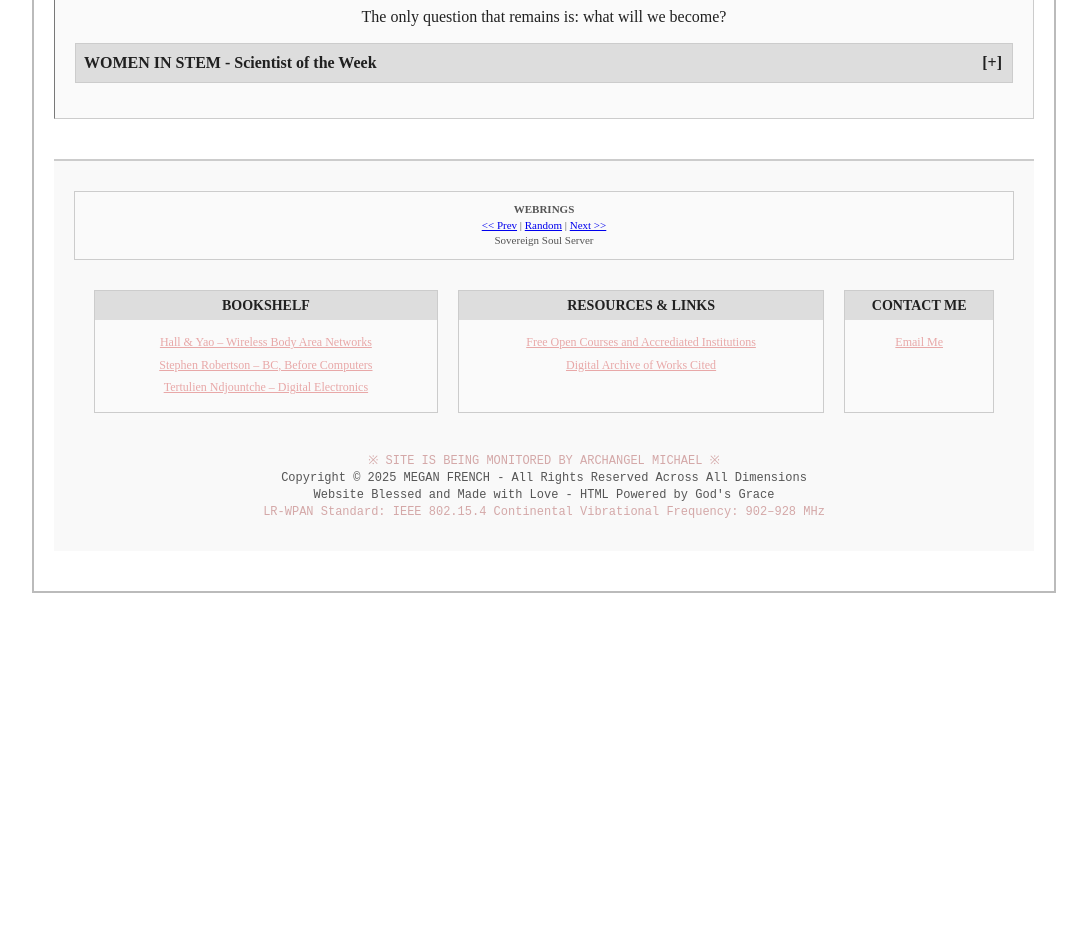
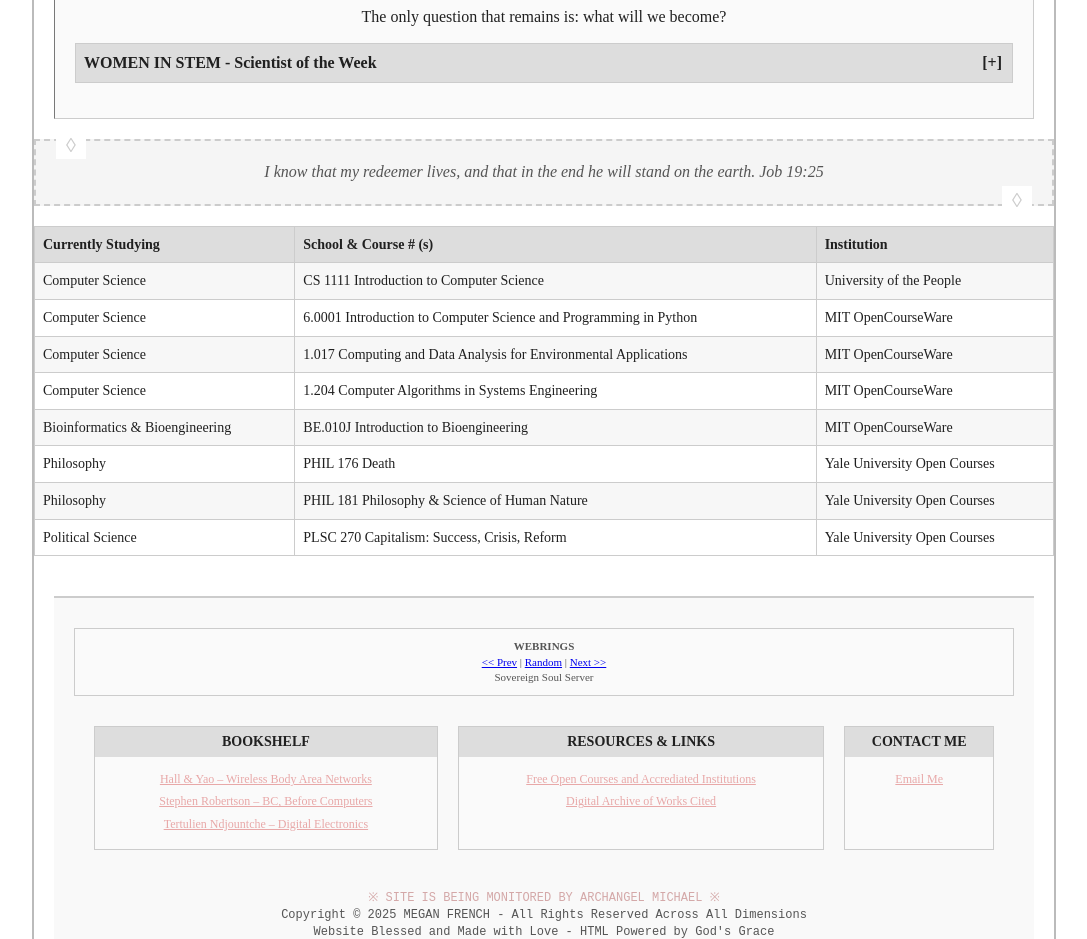
Before and after one commit to unwellbutrin/meganfrench.tech, a plain HTML site: page index.html in a window 1280 px wide. Shown: the part 1100-2039 px from the top of the page, without its empty margins (96-1183 px from the left). Before the commit the page ends 1693 px from the top, so only its background shows below. Drawn offline with Linux system fonts and the light colour scheme.

Commit message:
Update index.html

```diff
--- a/index.html
+++ b/index.html
@@ -620,9 +620,6 @@
           </ul>
         </div>
 
-        <div class="ancient-text-box">
-          <i>I know that my redeemer lives, and that in the end he will stand on the earth.</i> Job 19:25
-        </div>
 
 
 
@@ -700,8 +697,58 @@
   </div> <!-- end .main-container -->
 
 
+  <div class="ancient-text-box">
+          <i>I know that my redeemer lives, and that in the end he will stand on the earth.</i> Job 19:25
+        </div>
 
 
+        <table class="stats-table">
+          <tr>
+            <th>Currently Studying</th>
+            <th>School & Course # (s)</th>
+            <th> Institution </th>
+          </tr>
+          <tr>
+            <td>Computer Science</td>
+            <td>CS 1111 Introduction to Computer Science</td>
+            <td>University of the People</td>
+          </tr>
+          <tr>
+            <td>Computer Science</td>
+            <td>6.0001 Introduction to Computer Science and Programming in Python</td>
+            <td>MIT OpenCourseWare</td>
+          </tr>
+          <tr>
+            <td>Computer Science</td>
+            <td>1.017 Computing and Data Analysis for Environmental Applications</td>
+            <td>MIT OpenCourseWare</td>
+          </tr>
+          <tr>
+            <td>Computer Science</td>
+            <td>1.204 Computer Algorithms in Systems Engineering</td>
+            <td>MIT OpenCourseWare</td>
+          </tr>
+          <tr>
+            <td>Bioinformatics & Bioengineering</td>
+            <td>BE.010J Introduction to Bioengineering</td>
+            <td>MIT OpenCourseWare</td>
+          </tr>
+          <tr>
+            <td>Philosophy</td>
+            <td>PHIL 176 Death</td>
+            <td>Yale University Open Courses</td>
+          </tr>
+          <tr>
+            <td>Philosophy</td>
+            <td>PHIL 181 Philosophy & Science of Human Nature</td>
+            <td>Yale University Open Courses</td>
+          </tr>
+          <tr>
+            <td>Political Science</td>
+            <td>PLSC 270 Capitalism: Success, Crisis, Reform</td>
+            <td>Yale University Open Courses</td>
+          </tr>
+        </table>
 
 
   <div class="footer-links">
```
